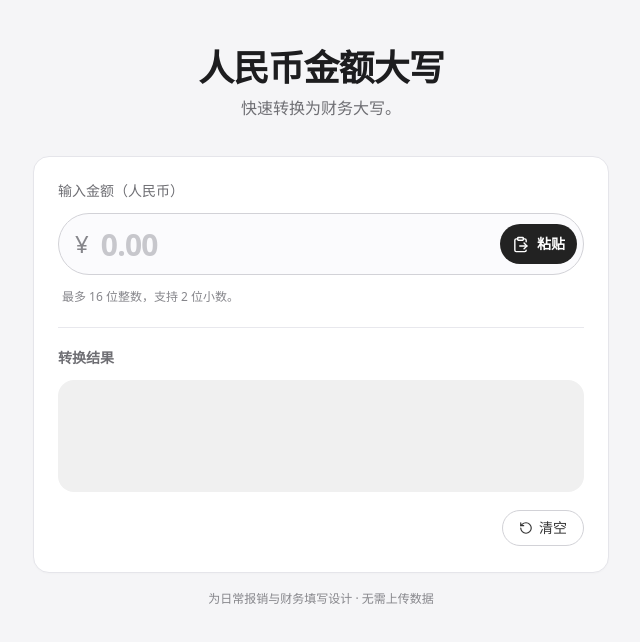
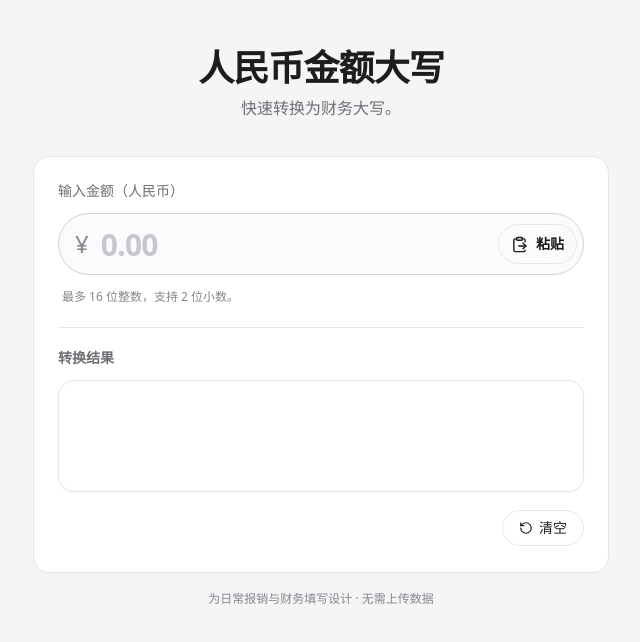
Before and after one commit to wangwenzhiwwz/RMB, a React (Vite) app: page / in a window 1280 px wide. Shown: the top 642 px of the page, without its empty margins (319-959 px from the left). Built offline with nearby package versions, Linux system fonts and the light colour scheme.

Commit message:
Add frosted glass button styling

```diff
--- a/src/App.tsx
+++ b/src/App.tsx
@@ -55,6 +55,8 @@ function App() {
     setNotice('');
   };
 
+  const glassButton = 'border border-white/60 bg-white/55 shadow-sm shadow-black/[0.04] backdrop-blur-xl backdrop-saturate-150 hover:bg-white/75 active:bg-white/85 dark:border-white/[0.14] dark:bg-white/[0.09] dark:shadow-black/20 dark:hover:bg-white/[0.15] dark:active:bg-white/[0.2]';
+
   return (
     <div className="min-h-screen bg-[#f5f5f7] px-3 py-6 text-[#1d1d1f] transition-colors duration-200 dark:bg-black dark:text-[#f5f5f7] sm:px-4 sm:py-12">
       <main className="mx-auto w-full max-w-xl">
@@ -91,7 +93,7 @@ function App() {
             <button
               type="button"
               onClick={pasteAmount}
-              className="inline-flex h-9 shrink-0 items-center justify-center gap-2 rounded-full bg-[#222222] px-3 text-sm font-semibold text-white transition hover:bg-[#444444] active:scale-[0.98] focus-visible:outline-none focus-visible:ring-4 focus-visible:ring-[#888888]/25 dark:bg-[#f2f2f7] dark:text-[#1c1c1e] dark:hover:bg-white dark:focus-visible:ring-[#a1a1a6]/30 sm:h-10"
+              className="inline-flex h-9 shrink-0 items-center justify-center gap-2 rounded-full border px-3 text-sm font-semibold transition-all duration-200 backdrop-blur-xl backdrop-saturate-150 active:scale-[0.98] focus-visible:outline-none focus-visible:ring-4 focus-visible:ring-[#888888]/25 dark:focus-visible:ring-white/20 sm:h-10 ${glassButton}"
               aria-label="从剪贴板粘贴金额"
             >
               <ClipboardPaste size={17} aria-hidden="true" />
@@ -117,7 +119,7 @@ function App() {
               onClick={copyResult}
               disabled={!conversion.value || Boolean(conversion.error)}
               aria-label="点击复制大写金额"
-              className={`min-h-24 w-full rounded-2xl px-5 py-4 text-left text-lg font-semibold leading-relaxed transition-colors duration-200 sm:min-h-28 sm:px-6 sm:text-xl ${conversion.error ? 'bg-[#eeeeee] text-[#222222] dark:bg-[#29292b] dark:text-[#e5e5ea]' : conversion.value ? 'cursor-pointer bg-[#f5f5f7] text-[#1d1d1f] hover:bg-[#ededf0] focus-visible:outline-none focus-visible:ring-2 focus-visible:ring-[#888888] dark:bg-[#202022] dark:text-[#f2f2f7] dark:hover:bg-[#2a2a2c] dark:focus-visible:ring-[#8e8e93]' : 'cursor-default bg-[#f0f0f0] text-[#777777] dark:bg-[#202022] dark:text-[#8e8e93]'}`}
+              className={`min-h-24 w-full rounded-2xl border px-5 py-4 text-left text-lg font-semibold leading-relaxed shadow-sm backdrop-blur-xl backdrop-saturate-150 transition-all duration-200 sm:min-h-28 sm:px-6 sm:text-xl ${conversion.error ? 'border-[#e2e2e7] bg-[#eeeeee]/75 text-[#222222] dark:border-white/[0.08] dark:bg-white/[0.06] dark:text-[#e5e5ea]' : conversion.value ? 'cursor-pointer border-white/70 bg-white/55 text-[#1d1d1f] shadow-black/[0.03] hover:bg-white/75 focus-visible:outline-none focus-visible:ring-2 focus-visible:ring-[#888888] dark:border-white/[0.12] dark:bg-white/[0.08] dark:text-[#f2f2f7] dark:shadow-black/20 dark:hover:bg-white/[0.13] dark:focus-visible:ring-[#8e8e93]' : 'cursor-default border-[#e5e5ea] bg-white/40 text-[#777777] dark:border-white/[0.08] dark:bg-white/[0.045] dark:text-[#8e8e93]'}`}
             >
               {conversion.error || (conversion.value
                 ? (() => {
@@ -143,7 +145,7 @@ function App() {
               <button
                 type="button"
                 onClick={clear}
-                className="inline-flex h-9 items-center justify-center gap-1.5 rounded-full border border-[#d2d2d7] bg-white px-4 text-sm font-medium text-[#333333] transition hover:bg-[#f5f5f7] active:scale-[0.98] focus-visible:outline-none focus-visible:ring-2 focus-visible:ring-[#888888] dark:border-[#3a3a3c] dark:bg-[#1c1c1e] dark:text-[#e5e5ea] dark:hover:bg-[#303032] dark:focus-visible:ring-[#8e8e93]"
+                className="inline-flex h-9 items-center justify-center gap-1.5 rounded-full border px-4 text-sm font-medium transition-all duration-200 backdrop-blur-xl backdrop-saturate-150 active:scale-[0.98] focus-visible:outline-none focus-visible:ring-2 focus-visible:ring-[#888888] dark:focus-visible:ring-[#8e8e93] ${glassButton}"
               >
                 <RotateCcw size={14} aria-hidden="true" />
                 清空
```
